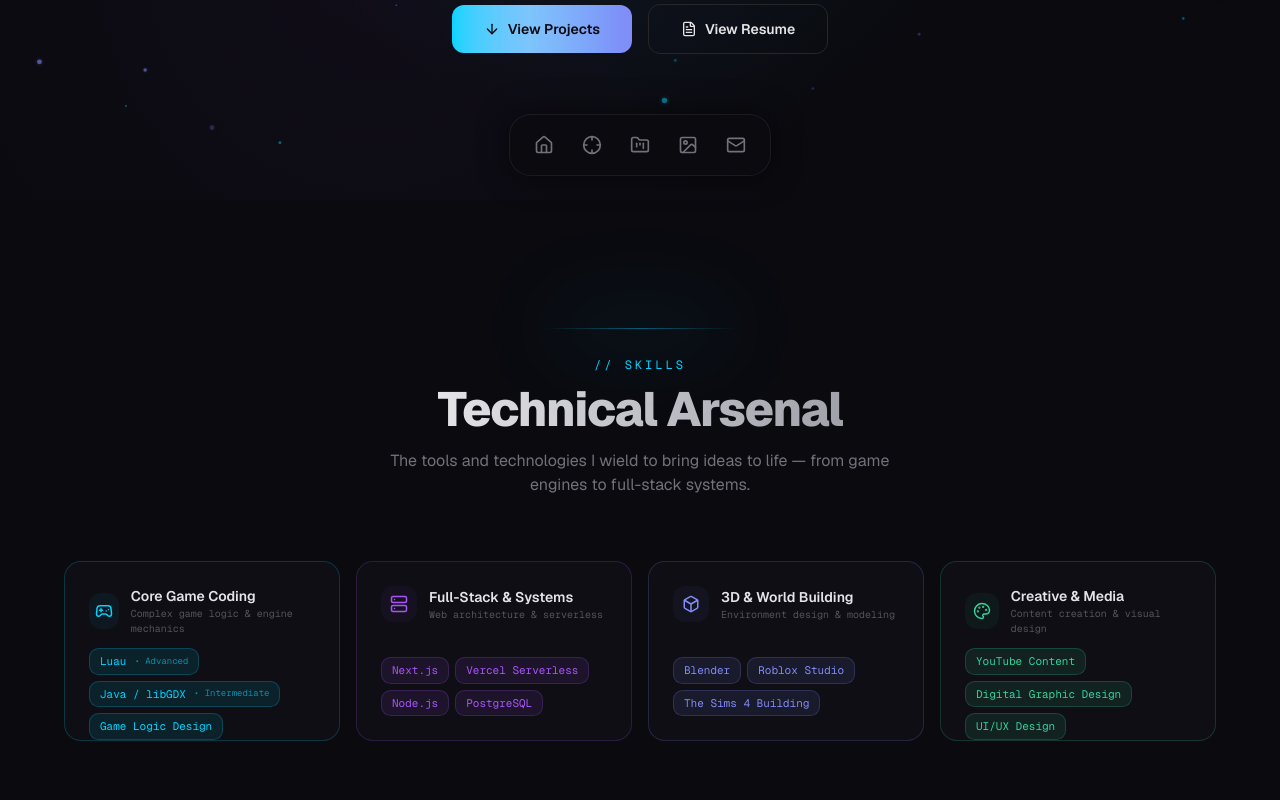
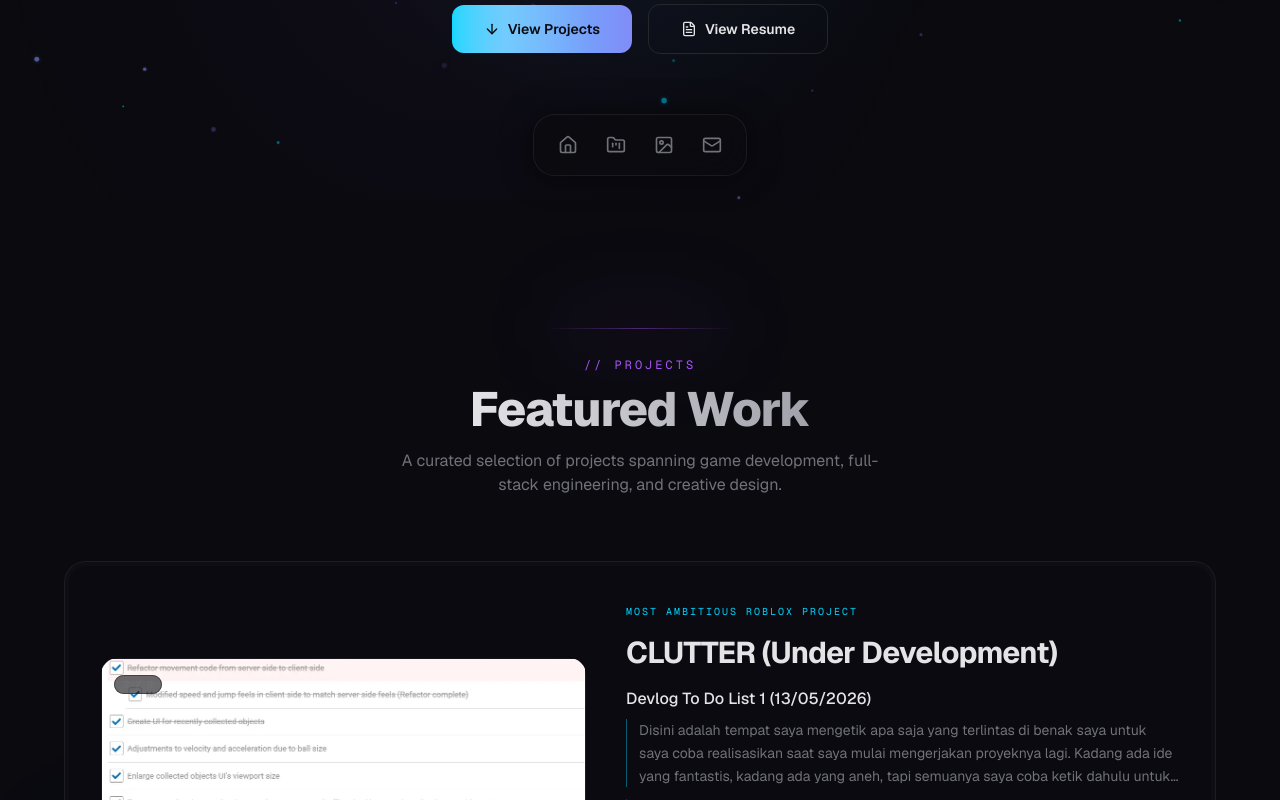
Before and after one commit to adriandikad2/Portfolio, a Next.js app: page / in a window 1280 px wide. Shown: the part 600-1400 px from the top of the page. Built offline with nearby package versions, Linux system fonts and the light colour scheme.

Commit message:
Final Layout

```diff
--- a/src/app/page.tsx
+++ b/src/app/page.tsx
@@ -1,20 +1,20 @@
 import { HeroSection } from "@/components/hero-section";
-import { SkillsGrid } from "@/components/skills-grid";
 import { ProjectsSection } from "@/components/projects-section";
 import { VisualsSection } from "@/components/visuals-section";
 import { ContactSection } from "@/components/contact-section";
 import { FloatingDock } from "@/components/floating-dock";
 import { ScrollProgress } from "@/components/scroll-progress";
+import { GlobalBackground } from "@/components/global-background";
 
 export default function Home() {
   return (
     <>
       <ScrollProgress />
       <FloatingDock />
+      <GlobalBackground />
 
-      <main className="relative">
+      <main className="relative z-10">
         <HeroSection />
-        <SkillsGrid />
         <ProjectsSection />
         <VisualsSection />
         <ContactSection />
--- a/src/components/contact-section.tsx
+++ b/src/components/contact-section.tsx
@@ -9,13 +9,13 @@ import { cn } from "@/lib/utils";
 const socialLinks = [
   {
     label: "GitHub",
-    href: "https://github.com",
+    href: "https://github.com/adriandikad2",
     icon: GithubIcon,
     color: "#e4e4e7",
   },
   {
     label: "YouTube",
-    href: "https://youtube.com",
+    href: "https://www.youtube.com/@Randm",
     icon: YoutubeIcon,
     color: "#ff0000",
   },
@@ -27,7 +27,7 @@ const socialLinks = [
   },
   {
     label: "Email",
-    href: "mailto:hello@adrian.dev",
+    href: "mailto:adriandikad@gmail.com",
     icon: Mail,
     color: "#a855f7",
   },
@@ -84,6 +84,8 @@ export function ContactSection() {
             <motion.a
               key={link.label}
               href={link.href}
+              target={link.href.startsWith("http") ? "_blank" : undefined}
+              rel={link.href.startsWith("http") ? "noopener noreferrer" : undefined}
               initial={{ opacity: 0, scale: 0 }}
               animate={isInView ? { opacity: 1, scale: 1 } : {}}
               transition={{
--- a/src/components/floating-dock.tsx
+++ b/src/components/floating-dock.tsx
@@ -4,7 +4,6 @@ import { useState } from "react";
 import { motion, useScroll, useMotionValueEvent } from "framer-motion";
 import {
   Home,
-  Crosshair,
   FolderKanban,
   ImageIcon,
   Mail,
@@ -13,7 +12,6 @@ import { cn } from "@/lib/utils";
 
 const dockItems = [
   { label: "Home", href: "#hero", icon: Home },
-  { label: "Skills", href: "#skills", icon: Crosshair },
   { label: "Projects", href: "#projects", icon: FolderKanban },
   { label: "Visuals", href: "#visuals", icon: ImageIcon },
   { label: "Contact", href: "#contact", icon: Mail },
--- /dev/null
+++ b/src/components/global-background.tsx
@@ -0,0 +1,28 @@
+"use client";
+
+import { MouseSpotlight } from "@/components/ui/spotlight";
+import { Particles } from "@/components/ui/particles";
+
+export function GlobalBackground() {
+  return (
+    <div className="pointer-events-none fixed inset-0 z-0">
+      {/* Mouse-tracking spotlight - needs pointer-events for tracking */}
+      <div className="pointer-events-auto absolute inset-0">
+        <MouseSpotlight />
+      </div>
+
+      {/* Floating particles */}
+      <Particles quantity={50} />
+
+      {/* Grid overlay */}
+      <div
+        className="absolute inset-0 opacity-[0.03]"
+        style={{
+          backgroundImage:
+            "linear-gradient(rgba(255,255,255,0.05) 1px, transparent 1px), linear-gradient(90deg, rgba(255,255,255,0.05) 1px, transparent 1px)",
+          backgroundSize: "64px 64px",
+        }}
+      />
+    </div>
+  );
+}
--- a/src/components/hero-section.tsx
+++ b/src/components/hero-section.tsx
@@ -2,8 +2,6 @@
 
 import { motion } from "framer-motion";
 import { ArrowDown, FileText } from "lucide-react";
-import { MouseSpotlight } from "@/components/ui/spotlight";
-import { Particles } from "@/components/ui/particles";
 import { TextGenerateEffect } from "@/components/ui/text-generate-effect";
 import { ShimmerButton, OutlineButton } from "@/components/ui/shimmer-button";
 
@@ -13,20 +11,6 @@ export function HeroSection() {
       id="hero"
       className="relative flex min-h-screen items-center justify-center overflow-hidden"
     >
-      {/* Background layers */}
-      <MouseSpotlight />
-      <Particles quantity={50} />
-
-      {/* Grid overlay */}
-      <div
-        className="absolute inset-0 z-0 opacity-[0.03]"
-        style={{
-          backgroundImage:
-            "linear-gradient(rgba(255,255,255,0.05) 1px, transparent 1px), linear-gradient(90deg, rgba(255,255,255,0.05) 1px, transparent 1px)",
-          backgroundSize: "64px 64px",
-        }}
-      />
-
       {/* Content */}
       <div className="relative z-10 mx-auto max-w-5xl px-6 text-center">
         {/* Status badge */}
--- /dev/null
+++ b/src/components/ui/collections-modal.tsx
@@ -0,0 +1,164 @@
+"use client";
+
+import { motion, AnimatePresence } from "framer-motion";
+import { X } from "lucide-react";
+import { cn } from "@/lib/utils";
+import type { VisualItem, VisualCollection } from "@/data/portfolio-data";
+import { useState } from "react";
+import { GalleryModal } from "./gallery-modal";
+
+interface CollectionsModalProps {
+  isOpen: boolean;
+  onClose: () => void;
+  item: VisualItem | null;
+}
+
+export function CollectionsModal({ isOpen, onClose, item }: CollectionsModalProps) {
+  const [selectedCollection, setSelectedCollection] = useState<VisualCollection | null>(null);
+
+  if (!isOpen || !item) return null;
+
+  const handleClose = () => {
+    onClose();
+  };
+
+  return (
+    <>
+      <AnimatePresence>
+        {isOpen && !selectedCollection && (
+          <motion.div
+            initial={{ opacity: 0 }}
+            animate={{ opacity: 1 }}
+            exit={{ opacity: 0 }}
+            className="fixed inset-0 z-[100] flex items-center justify-center bg-background/90 p-4 sm:p-6 backdrop-blur-md"
+            onClick={handleClose}
+          >
+            <motion.div
+              initial={{ scale: 0.95, opacity: 0, y: 20 }}
+              animate={{ scale: 1, opacity: 1, y: 0 }}
+              exit={{ scale: 0.95, opacity: 0, y: 20 }}
+              transition={{ type: "spring", damping: 25, stiffness: 300 }}
+              className="relative flex max-h-[85vh] w-full max-w-5xl flex-col overflow-hidden rounded-2xl border border-border bg-card shadow-2xl"
+              onClick={(e) => e.stopPropagation()}
+            >
+              {/* Header */}
+              <div className="flex items-center justify-between border-b border-border/50 bg-background/50 p-6 backdrop-blur-sm">
+                <div>
+                  <h2 className="text-2xl font-bold text-foreground sm:text-3xl">
+                    {item.title}
+                  </h2>
+                  <p className="mt-1 font-mono text-sm text-primary">
+                    {item.category}
+                  </p>
+                </div>
+                <button
+                  onClick={handleClose}
+                  className="rounded-full border border-border bg-background/80 p-2 text-muted-foreground backdrop-blur-sm transition-colors hover:text-foreground hover:bg-secondary"
+                >
+                  <X className="h-5 w-5" />
+                </button>
+              </div>
+
+              {/* Collections Grid */}
+              <div className="flex-1 overflow-y-auto p-6 sm:p-8">
+                <div className="grid grid-cols-1 gap-6 sm:grid-cols-2 lg:grid-cols-3">
+                  {item.collections.map((collection, index) => (
+                    <CollectionCard
+                      key={collection.id}
+                      collection={collection}
+                      index={index}
+                      onClick={() => setSelectedCollection(collection)}
+                    />
+                  ))}
+                </div>
+              </div>
+            </motion.div>
+          </motion.div>
+        )}
+      </AnimatePresence>
+
+      <GalleryModal
+        isOpen={selectedCollection !== null}
+        onClose={() => setSelectedCollection(null)}
+        title={selectedCollection?.title || ""}
+        subtitle={item.title}
+        items={selectedCollection?.gallery || []}
+      />
+    </>
+  );
+}
+
+function CollectionCard({
+  collection,
+  index,
+  onClick
+}: {
+  collection: VisualCollection;
+  index: number;
+  onClick: () => void;
+}) {
+  const displayImage = collection.image || collection.gallery[0]?.image;
+
+  return (
+    <motion.div
+      initial={{ opacity: 0, y: 20 }}
+      animate={{ opacity: 1, y: 0 }}
+      transition={{ duration: 0.4, delay: index * 0.1 }}
+      onClick={onClick}
+      className="group cursor-pointer"
+    >
+      <div
+        className={cn(
+          "relative aspect-[4/3] overflow-hidden rounded-xl",
+          "border border-border/60",
+          "bg-card/60",
+          "transition-all duration-300",
+          "hover:border-primary/40",
+          "hover:shadow-[0_0_20px_rgba(0,212,255,0.1)]"
+        )}
+      >
+        <div
+          className={cn(
+            "absolute inset-0 z-0 bg-gradient-to-br",
+            collection.color || "from-secondary to-background"
+          )}
+        />
+
+        {displayImage ? (
+          <img
+            src={displayImage}
+            alt={collection.title}
+            className="absolute inset-0 z-10 h-full w-full object-cover transition-transform duration-500 group-hover:scale-110"
+          />
+        ) : (
+          <div className="absolute inset-0 z-10 flex items-center justify-center opacity-[0.04]">
+            <div className="h-full w-full bg-[linear-gradient(rgba(255,255,255,0.1)_1px,transparent_1px),linear-gradient(90deg,rgba(255,255,255,0.1)_1px,transparent_1px)] bg-[size:24px_24px]" />
+          </div>
+        )}
+
+        {/* Overlay */}
+        <div className="absolute inset-0 z-20 bg-gradient-to-t from-black/80 via-black/20 to-transparent opacity-80 transition-opacity group-hover:opacity-100" />
+
+        {/* Content */}
+        <div className="absolute bottom-0 left-0 right-0 z-30 p-5">
+          <h3 className="mb-1 text-lg font-semibold text-white">
+            {collection.title}
+          </h3>
+          {collection.description && (
+            <p className="line-clamp-2 text-sm text-white/70">
+              {collection.description}
+            </p>
+          )}
+          <div className="mt-3 flex items-center justify-between">
+            <span className="rounded-full border border-white/20 bg-black/40 px-3 py-1 text-xs font-medium text-white backdrop-blur-md">
+              {collection.gallery.length} Item{collection.gallery.length !== 1 ? 's' : ''}
+            </span>
+            <span className="text-xs font-medium text-primary opacity-0 transition-opacity group-hover:opacity-100">
+              View Gallery →
+            </span>
+          </div>
+        </div>
+      </div>
+    </motion.div>
+  );
+}
--- a/src/components/ui/gallery-modal.tsx
+++ b/src/components/ui/gallery-modal.tsx
@@ -111,12 +111,16 @@ export function GalleryModal({
               >
                 {/* Preload next/prev images to prevent delay when rapidly clicking */}
                 <div className="hidden">
-                  {items.length > 1 && (
-                    <>
-                      <img src={items[(safeIndex + 1) % items.length]?.image} alt="" />
-                      <img src={items[(safeIndex - 1 + items.length) % items.length]?.image} alt="" />
-                    </>
-                  )}
+                  {items.length > 1 && (() => {
+                    const nextImg = items[(safeIndex + 1) % items.length]?.image;
+                    const prevImg = items[(safeIndex - 1 + items.length) % items.length]?.image;
+                    return (
+                      <>
+                        {nextImg && <img src={nextImg} alt="" />}
+                        {prevImg && <img src={prevImg} alt="" />}
+                      </>
+                    );
+                  })()}
                 </div>
                 {/* Grid pattern placeholder */}
                 <div
--- a/src/components/visuals-section.tsx
+++ b/src/components/visuals-section.tsx
@@ -3,8 +3,7 @@
 import { useRef, useState } from "react";
 import { motion, useInView, AnimatePresence } from "framer-motion";
 import { cn } from "@/lib/utils";
-import { GalleryModal } from "@/components/ui/gallery-modal";
-import type { GalleryItem } from "@/data/portfolio-data";
+import { CollectionsModal } from "@/components/ui/collections-modal";
 import { Linkify } from "@/components/ui/linkify";
 import { TechTag } from "@/components/ui/tech-tag";
 
@@ -17,13 +16,7 @@ export function VisualsSection() {
   const [selectedItem, setSelectedItem] = useState<VisualItem | null>(null);
   const [cardIndices, setCardIndices] = useState<Record<string, number>>({});
 
-  const handleCloseGallery = (finalIndex: number) => {
-    if (selectedItem) {
-      setCardIndices((prev) => ({
-        ...prev,
-        [selectedItem.id]: finalIndex,
-      }));
-    }
+  const handleCloseGallery = () => {
     setSelectedItem(null);
   };
 
@@ -74,13 +67,10 @@ export function VisualsSection() {
         </div>
       </div>
 
-      {/* New Gallery Modal */}
-      <GalleryModal
+      <CollectionsModal
         isOpen={selectedItem !== null}
         onClose={handleCloseGallery}
-        title={selectedItem?.title || ""}
-        subtitle={selectedItem?.category || ""}
-        items={selectedItem?.gallery || []}
+        item={selectedItem}
       />
     </section>
   );
@@ -104,21 +94,21 @@ function VisualCard({
   onClick: () => void;
 }) {
   useEffect(() => {
-    if (item.gallery.length <= 1) return;
+    if (item.collections.length <= 1) return;
 
     const interval = setInterval(() => {
-      onIndexChange((currentIndex + 1) % item.gallery.length);
+      onIndexChange((currentIndex + 1) % item.collections.length);
     }, 5000);
 
     return () => clearInterval(interval);
-  }, [currentIndex, item.gallery.length, onIndexChange]);
+  }, [currentIndex, item.collections.length, onIndexChange]);
 
-  const safeIndex = item.gallery && item.gallery.length > 0
-    ? (currentIndex >= item.gallery.length ? 0 : currentIndex)
+  const safeIndex = item.collections && item.collections.length > 0
+    ? (currentIndex >= item.collections.length ? 0 : currentIndex)
     : 0;
-  const currentGalleryItem = item.gallery[safeIndex];
-  const currentImage = currentGalleryItem?.image || item.image;
-  const currentColor = currentGalleryItem?.color || item.color;
+  const currentCollection = item.collections[safeIndex];
+  const currentImage = currentCollection?.image || currentCollection?.gallery[0]?.image || item.image;
+  const currentColor = currentCollection?.color || item.color;
 
   return (
     <motion.div
@@ -195,7 +185,7 @@ function VisualCard({
                 </p>
                 <div className="text-[11px] text-muted-foreground line-clamp-2 hover:line-clamp-none transition-all duration-300">
                   {(() => {
-                    const desc = currentGalleryItem?.description || item.description;
+                    const desc = currentCollection?.description || item.description;
                     if (desc.includes("EN 🇬🇧:")) {
                       const parts = desc.split("EN 🇬🇧:");
                       return (
@@ -214,7 +204,7 @@ function VisualCard({
             </div>
             <div className="mt-4">
               <span className="block text-base font-bold text-primary/80 transition-colors duration-300 group-hover:text-primary text-center">
-                Click to see more
+                Click to explore collections
               </span>
             </div>
           </div>
@@ -223,16 +213,16 @@ function VisualCard({
         {/* Category badge */}
         <div className="absolute left-3 top-3 z-50">
           <span className="rounded-md border border-border/60 bg-background/60 px-2 py-0.5 text-[10px] font-mono text-muted-foreground backdrop-blur-sm">
-            {safeIndex + 1} / {item.gallery.length}
+            {safeIndex + 1} / {item.collections.length}
           </span>
         </div>
 
         {/* Image title overlay */}
-        {(currentGalleryItem?.imageLabel || currentGalleryItem?.title) && (
+        {currentCollection?.title && (
           <div className="absolute bottom-0 left-0 right-0 z-50">
             <div className="bg-gradient-to-t from-black/70 via-black/40 to-transparent px-3 pt-5 pb-2.5">
               <p className="text-[10px] font-medium text-white/90 drop-shadow-md line-clamp-1">
-                {currentGalleryItem.imageLabel || currentGalleryItem.title}
+                {currentCollection.title}
               </p>
             </div>
           </div>
--- a/src/data/portfolio-data.ts
+++ b/src/data/portfolio-data.ts
@@ -238,7 +238,7 @@ export interface Project {
 export const projects: Project[] = [
   {
     id: "clutter",
-    title: "CLUTTER",
+    title: "CLUTTER (Under Development)",
     subtitle: "Most Ambitious Roblox Project",
     description:
       "A fully-realized Roblox experience built from the ground up with Luau scripting. Features complex game logic systems, custom physics interactions, and tightly integrated 3D assets — all designed for engaging, session-based gameplay.",
@@ -455,36 +455,17 @@ export const projects: Project[] = [
         color: "from-chart-2/20 to-secondary/20"
       },
     ]
-  },
-  {
-    id: "the-visuals",
-    title: "The Visuals",
-    subtitle: "3D Art & Environment Design",
-    description:
-      "A curated showcase of creative work spanning 3D Blender models, interior environment designs in Roblox Studio and The Sims 4, and digital graphic design projects including the Memory Album series.",
-    tags: ["Blender", "Roblox Studio", "Sims 4", "Graphic Design"],
-    links: [
-      { label: "View Gallery Section", href: "#visuals" },
-    ],
-    image: "", // Main card image
-    gallery: [
-      {
-        id: "visuals-1",
-        title: "3D Environments",
-        image: "", // Gallery image
-        description: "A comprehensive look at complex 3D environments built in Blender.",
-        color: "from-chart-3/20 to-secondary/20"
-      },
-      {
-        id: "visuals-2",
-        title: "Interior Renders",
-        image: "", // Gallery image
-        description: "High fidelity interior renders showcasing lighting and textures.",
-        color: "from-chart-4/20 to-secondary/20"
   }
-    ]
-  },
 ];
+
+export interface VisualCollection {
+  id: string;
+  title: string;
+  description: string;
+  image?: string;
+  color?: string;
+  gallery: GalleryItem[];
+}
 
 export interface VisualItem {
   id: string;
@@ -493,47 +474,49 @@ export interface VisualItem {
   description: string;
   color: string;
   image?: string;
-  gallery: GalleryItem[];
+  collections: VisualCollection[];
 }
 
 export const visualItems: VisualItem[] = [
   {
     id: "blender-1",
-    title: "3D Character Model",
+    title: "Assets",
     category: "Blender",
-    description: "High-poly character model with PBR textures",
-    image: "", // Main card image
+    description: "Low-poly props and assets.",
+    image: "",
+    color: "from-primary/20 to-chart-4/20",
+    collections: [
+      {
+        id: "blender-1-c1",
+        title: "Low-Poly 3D Assets",
+        description: "A collection of 15+ low-poly props sharing a single texture atlas for mobile optimization.",
+        image: "",
         color: "from-primary/20 to-chart-4/20",
         gallery: [
           {
             id: "b1-g1",
-        title: "Front Orthographic",
-        image: "", // Gallery image
-        description: "Front view of the character model showing clean edge flow and topology optimized for animation.",
+            title: "3D Assets",
+            image: "",
+            description: "Low-poly assets used for CLUTTER.",
             color: "from-primary/20 to-chart-4/20",
-      },
-      {
-        id: "b1-g2",
-        title: "Wireframe Overlay",
-        image: "", // Gallery image
-        description: "Wireframe rendering demonstrating the polygon density and edge loop placement around joints.",
-        color: "from-chart-4/20 to-primary/20",
-      },
-      {
-        id: "b1-g3",
-        title: "PBR Textures",
-        image: "", // Gallery image
-        description: "Close-up shot of the materials, highlighting the roughness and normal maps baked in Substance Painter.",
-        color: "from-accent/20 to-primary/20",
+          }
+        ]
       }
     ]
   },
   {
-    id: "roblox-env-1",
-    title: "Game Environment",
+    id: "roblox-1",
+    title: "Maps",
     category: "Roblox Studio",
-    description: "Detailed interior environment for CLUTTER",
+    description: "Maps I made for fun",
     image: "", // Main card image
+    color: "from-accent/20 to-chart-5/20",
+    collections: [
+      {
+        id: "roblox-1-c1",
+        title: "Map 1",
+        description: "",
+        image: "",
         color: "from-accent/20 to-chart-5/20",
         gallery: [
           {
@@ -551,13 +534,22 @@ export const visualItems: VisualItem[] = [
             color: "from-chart-5/20 to-accent/20",
           }
         ]
+      }
+    ]
   },
   {
     id: "sims-1",
-    title: "Interior Design — Modern Loft",
+    title: "Interior Design",
     category: "The Sims 4",
-    description: "Contemporary loft with custom furniture placement",
+    description: "Interior Design with In-game Assets.",
     image: "", // Main card image
+    color: "from-chart-3/20 to-primary/20",
+    collections: [
+      {
+        id: "sims-1-c1",
+        title: "Daycare-themed Room",
+        description: "Practicing the game's building tools while aiming for a daycare-styled room.",
+        image: "",
         color: "from-chart-3/20 to-primary/20",
         gallery: [
           {
@@ -575,20 +567,29 @@ export const visualItems: VisualItem[] = [
             color: "from-primary/20 to-chart-3/20",
           }
         ]
+      }
+    ]
   },
   {
     id: "graphic-1",
-    title: "Memory Album Cover",
+    title: "Memory Album Design",
     category: "Graphic Design",
     description: "Digital album art with photo manipulation",
     image: "", // Main card image
+    color: "from-chart-2/20 to-accent/20",
+    collections: [
+      {
+        id: "graphic-1-c1",
+        title: "Daycare-themed Album Design",
+        description: "This was the best graphic design I've ever done in my lifetime. Really proud of how it turned out.",
+        image: "",
         color: "from-chart-2/20 to-accent/20",
         gallery: [
           {
             id: "g1-g1",
             title: "Final Cover",
             image: "", // Gallery image
-        description: "The finalized album artwork featuring deep color grading and overlay textures.",
+            description: "Made in collaboration with an organization I used to work at.",
             color: "from-chart-2/20 to-accent/20",
           },
           {
@@ -599,48 +600,9 @@ export const visualItems: VisualItem[] = [
             color: "from-accent/20 to-[#f472b6]/20",
           }
         ]
-  },
-  {
-    id: "blender-2",
-    title: "Environment Props",
-    category: "Blender",
-    description: "Low-poly game-ready props collection",
-    image: "", // Main card image
-    color: "from-chart-4/20 to-primary/20",
-    gallery: [
-      {
-        id: "b2-g1",
-        title: "Prop Sheet",
-        image: "", // Gallery image
-        description: "A collection of 15+ low-poly props sharing a single texture atlas for mobile optimization.",
-        color: "from-chart-4/20 to-primary/20",
       }
     ]
-  },
-  {
-    id: "roblox-env-2",
-    title: "Map Design — Arena",
-    category: "Roblox Studio",
-    description: "Competitive arena layout with dynamic lighting",
-    image: "", // Main card image
-    color: "from-chart-5/20 to-accent/20",
-    gallery: [
-      {
-        id: "re2-g1",
-        title: "Top-Down View",
-        image: "", // Gallery image
-        description: "Level design overview showing the three-lane structure and choke points.",
-        color: "from-chart-5/20 to-accent/20",
-      },
-      {
-        id: "re2-g2",
-        title: "Spawn Area",
-        image: "", // Gallery image
-        description: "The detailed spawn room featuring team-specific coloring and directional signage.",
-        color: "from-accent/20 to-chart-5/20",
   }
-    ]
-  },
 ];
 
 export const socialLinks = [
```
Lines whose indentation alone changed are shown as unchanged.
